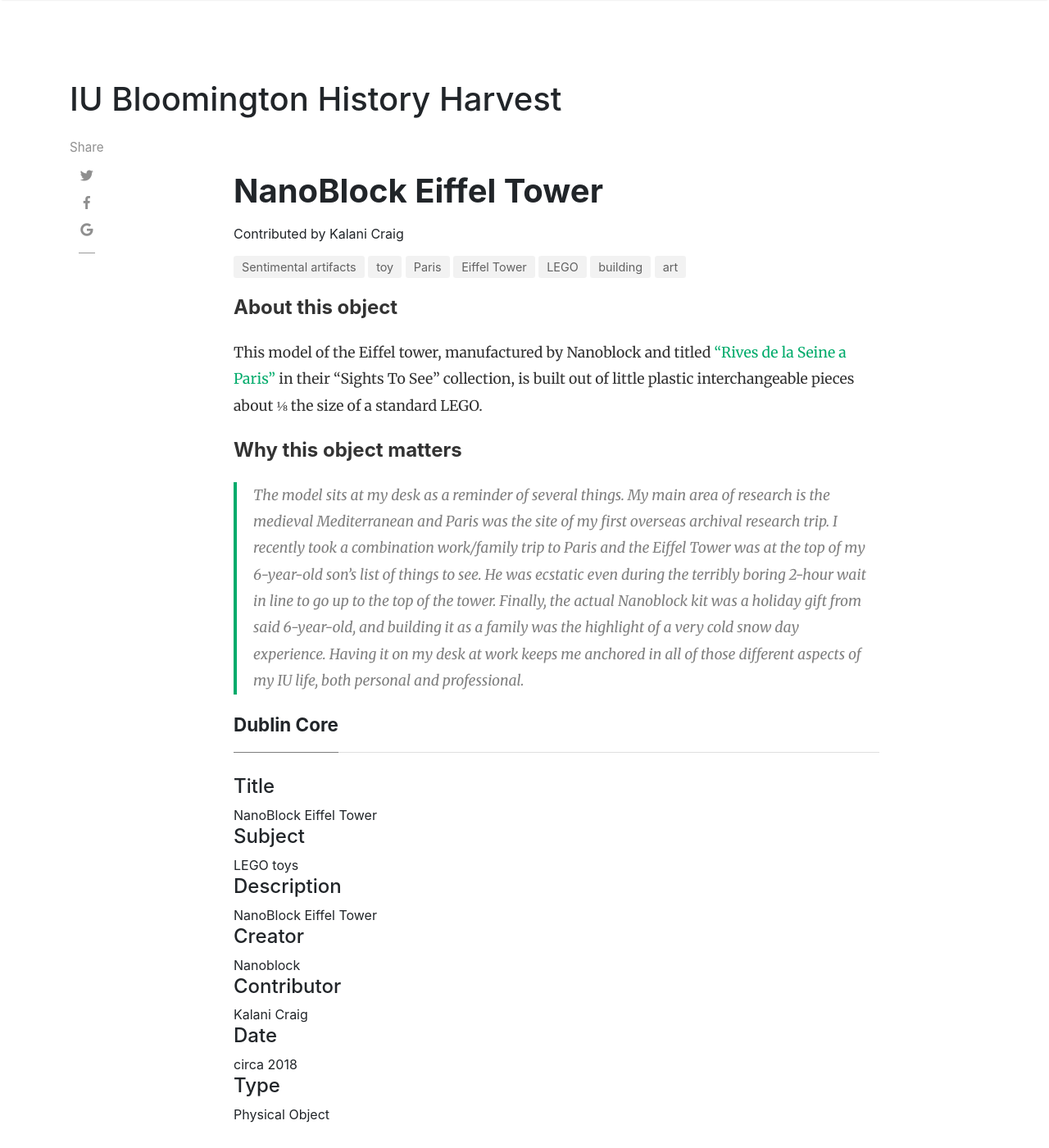
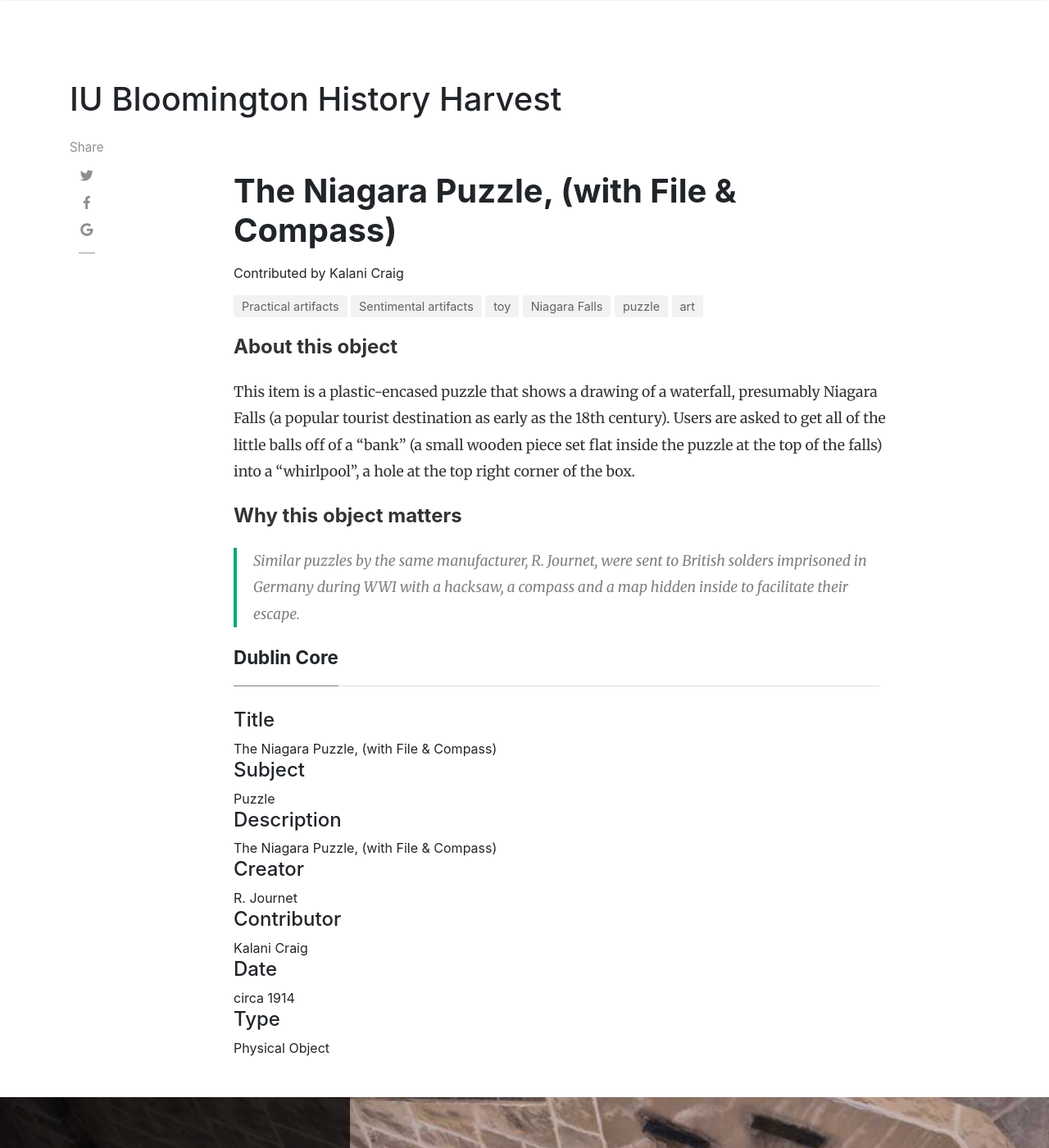
Before and after one commit to IUBHistoryHarvest/IUBHistoryHarvest.github.io, a Jekyll site: the page built from _archiveitems/Item1.md, in a window 1280 px wide and 1400 px high. Shown: the whole window at 82% size. Built offline with Jekyll 4.4.1, drawn with Linux system fonts in a browser that asks for light colours; nearby versions of some CDN libraries; comment, search, counter and statistics services are not loaded.

Commit message:
no message

```diff
--- a/_archiveitems/Item1.md
+++ b/_archiveitems/Item1.md
@@ -1,20 +1,20 @@
 ---
 layout: item
-title: NanoBlock Eiffel Tower
+title: The Niagara Puzzle, (with File & Compass)
 author: kalani
-itemarchive: Mathers Museum
-itemid: ARCHIVEITEMIDHERE
-itemurl:
+itemarchive: Lilly Library
+itemid: LL-SLO-000630
+itemurl: http://purl.dlib.indiana.edu/iudl/lilly/slocum/LL-SLO-000630
 itemcontributor: Kalani Craig
-itemcreator: Nanoblock
-itemsubject: LEGO toys
-itemdate: circa 2018
+itemcreator: R. Journet
+itemsubject: Puzzle
+itemdate: circa 1914
 itemtype: Physical Object
-shortdesc: This Nanoblock model of the Eiffel tower is simultaneously a reminder of research, family, and overseas travel.
-categories: [ Sentimental ]
-tags: [ toy, Paris, Eiffel Tower, LEGO, building, art ]
+shortdesc: This box-shaped puzzle asks the user to aim several small metal balls into a small hole in one corner.
+categories: [ Sentimental, Practical ]
+tags: [ toy, Niagara Falls, puzzle, art ]
 itemabout: |
- This model of the Eiffel tower, manufactured by Nanoblock and titled ["Rives de la Seine a Paris"](https://nanoblockus.com/product/rives-de-la-seine-a-paris) in their "Sights To See" collection, is built out of little plastic interchangeable pieces about ⅛ the size of a standard LEGO.
+ This item is a plastic-encased puzzle that shows a drawing of a waterfall, presumably Niagara Falls (a popular tourist destination as early as the 18th century). Users are asked to get all of the little balls off of a "bank" (a small wooden piece set flat inside the puzzle at the top of the falls) into a "whirlpool", a hole at the top right corner of the box.
 itemquote: |
- The model sits at my desk as a reminder of several things. My main area of research is the medieval Mediterranean and Paris was the site of my first overseas archival research trip. I recently took a combination work/family trip to Paris and the Eiffel Tower was at the top of my 6-year-old son's list of things to see. He was ecstatic even during the terribly boring 2-hour wait in line to go up to the top of the tower. Finally, the actual Nanoblock kit was a holiday gift from said 6-year-old, and building it as a family was the highlight of a very cold snow day experience. Having it on my desk at work keeps me anchored in all of those different aspects of my IU life, both personal and professional.
+ Similar puzzles by the same manufacturer, R. Journet, were sent to British solders imprisoned in Germany during WWI with a hacksaw, a compass and a map hidden inside to facilitate their escape.
 ---
```
Also changed, not shown: _stories/kalani.md (+1 -1 lines).
